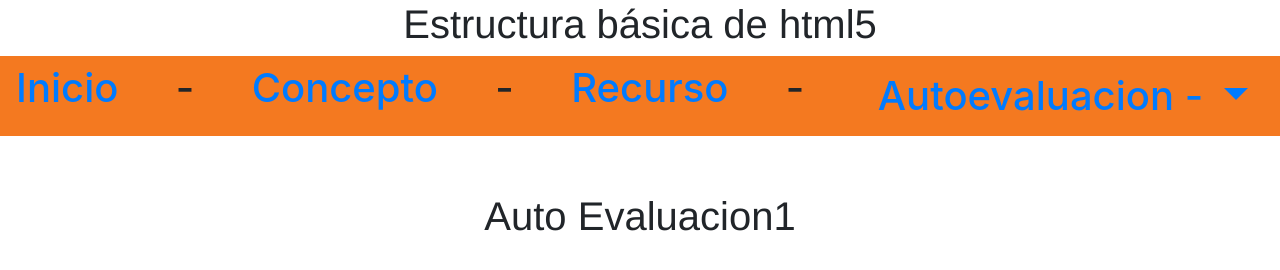
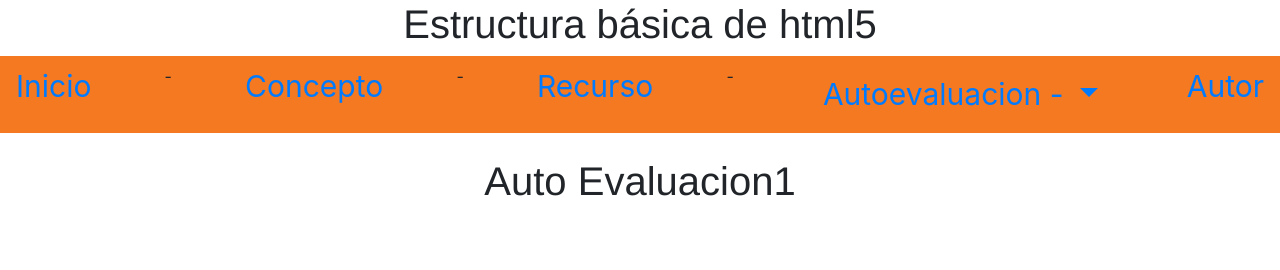
Before and after one commit to Gitprogramador2020/William-fase3, a plain HTML site: page Autoevaluacion1.html in a window 1280 px wide. Drawn offline with nearby package versions, Linux system fonts and the light colour scheme.

Commit message:
corregido

```diff
--- a/Autoevaluacion1.html
+++ b/Autoevaluacion1.html
@@ -6,11 +6,9 @@
     <title>Ovi Diseño Web</title>
     <link rel="stylesheet" href="Estilo.css">
     <link rel="stylesheet" href="https://cdn.jsdelivr.net/npm/bootstrap@4.5.3/dist/css/bootstrap.min.css" integrity="sha384-TX8t27EcRE3e/ihU7zmQxVncDAy5uIKz4rEkgIXeMed4M0jlfIDPvg6uqKI2xXr2" crossorigin="anonymous">
-
-
 </head>
 <body>
-    <h1 class="titulo">Estructura básica de html5<h1>
+    <h1 class="titulo">Estructura básica de html5</h1>
     <nav class="menu">
         <a href="index.html">Inicio</a>  -
         <a href="Concepto1.html">Concepto</a> -
@@ -22,6 +20,7 @@
             <a class="dropdown-item" href="Autoevaluacion1.html">Autoevaluacion1</a>
             <a class="dropdown-item" href="Autoevalucion2.html">Autoevalucion2</a>
         </div>
+        <a href="Autor.html">Autor</a>
        </nav>
     <br>
     <h1 class="titulo">Auto Evaluacion1<h1>
--- a/estilo.css
+++ b/estilo.css
@@ -8,7 +8,9 @@ background: #13B4B9;
 #centrado{
 text-align:center;
 }
-
+a{
+    font-size: 30px;
+}
 
 #datos{
 margin-top: 4%;
```
Also changed, not shown: Autoevalucion2.html (+1 -1 lines), Autor.html (+1 -1 lines), Concepto1.html (+1 -1 lines), Concepto2.html (+1 -1 lines), Concepto3.html (+1 -1 lines), Recurso1.html (+1 -1 lines), Recurso2.html (+1 -1 lines), index.html (+1 -3 lines), 1 other file.
